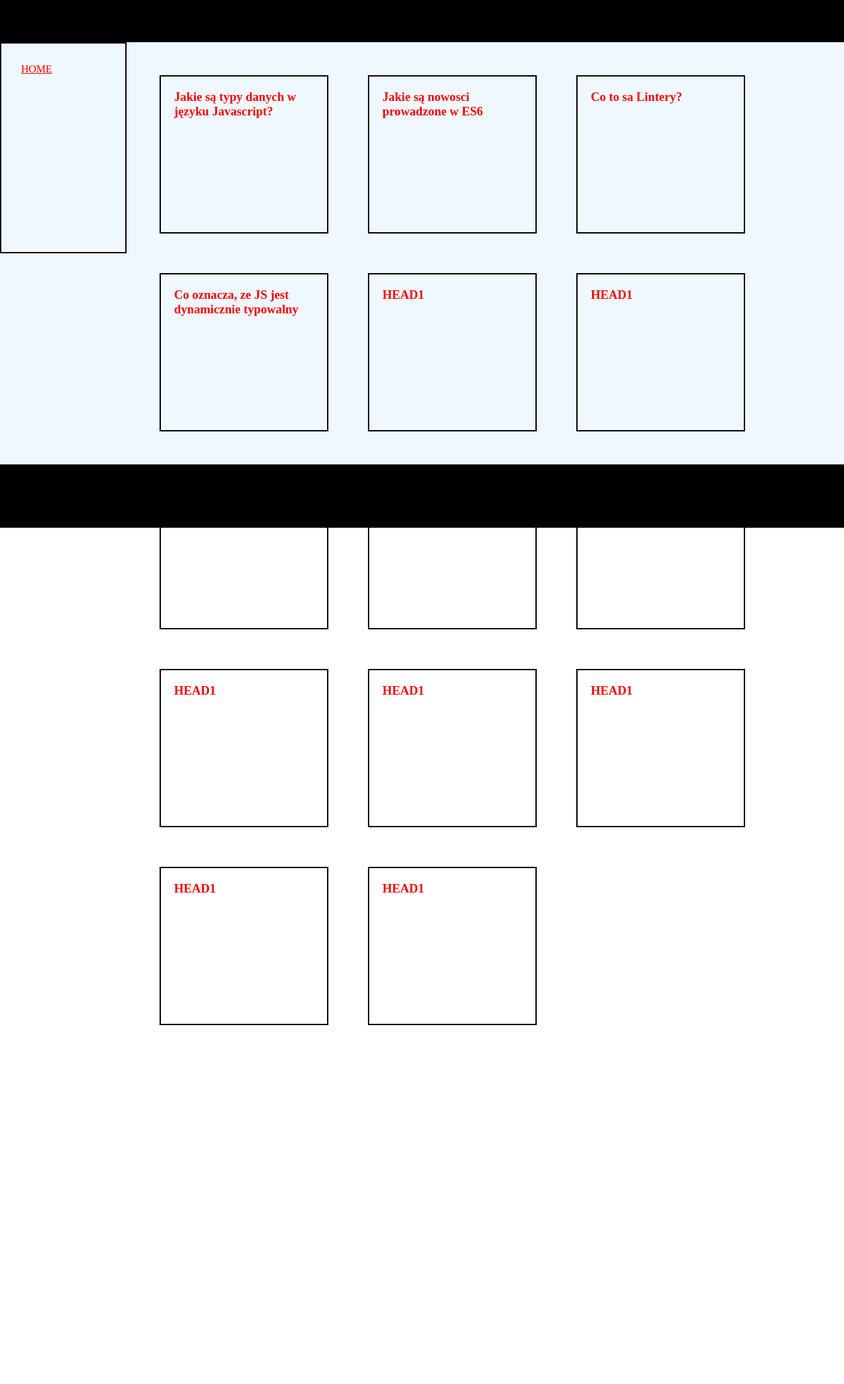
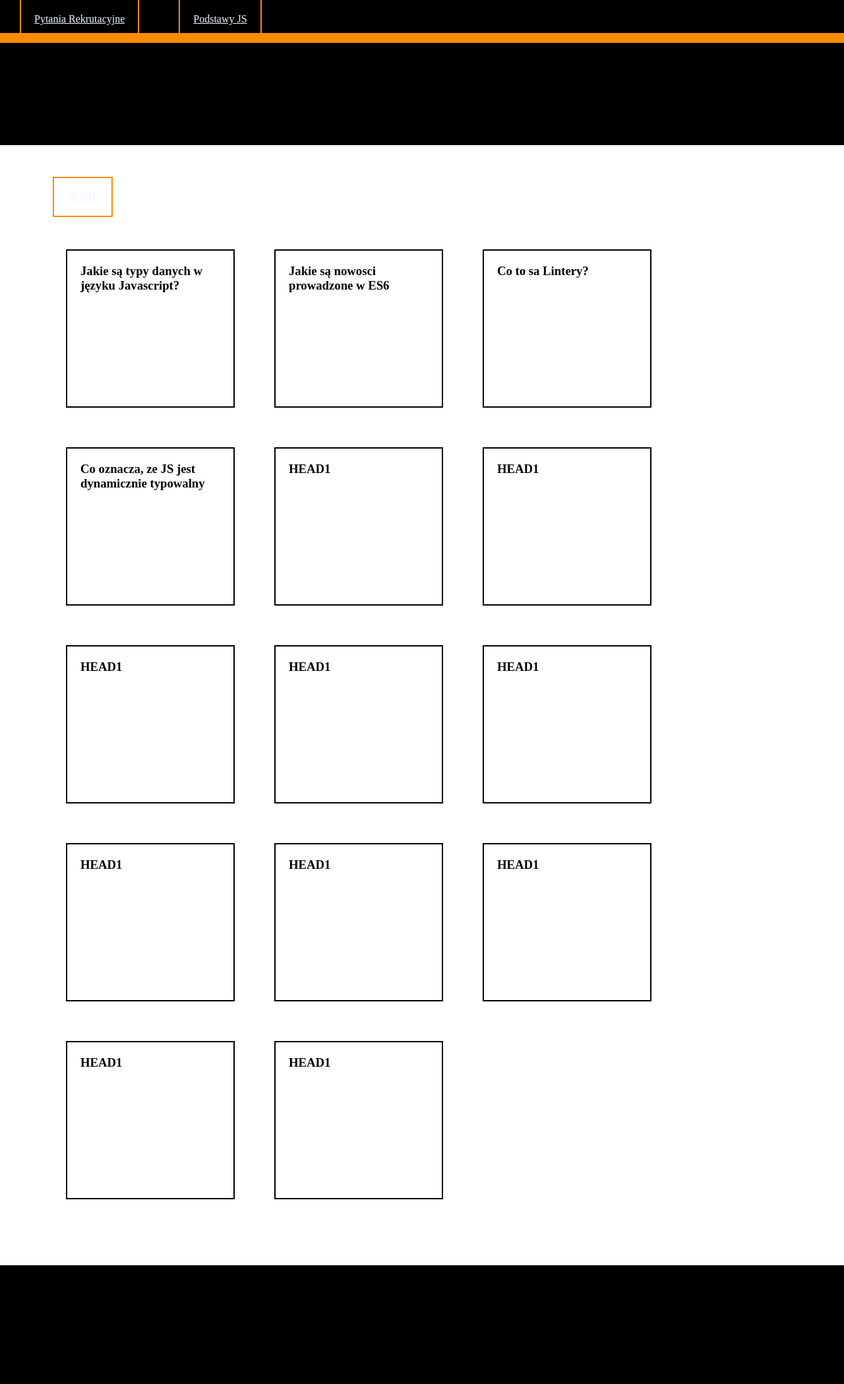
Before and after one commit to devvile/eduedu, a Django app: page /podstawy in a window 1280 px wide. Shown: the whole page at 66% size. Before the commit the page ends 1554 px from the top, so only its background shows below. Run offline with Django 3.2, Linux system fonts and the light colour scheme.

Commit message:
[UI] new look orange ribbons

```diff
--- a/eduedu/static/css/base.css
+++ b/eduedu/static/css/base.css
@@ -1,7 +1,57 @@
 * {
-  color: red;
+  padding: 0;
+  margin: 0;
+  box-sizing: border-box;
 }
 
-.content {
-  background-color: aliceblue;
+body {
+  overflow-y: hidden;
+  display: flex;
+  flex-direction: column;
+  position: relative;
 }
+
+nav {
+  height: 220px;
+  width: 100vw;
+  background-color: black;
+}
+
+.belka {
+  width: 100vw;
+  height: 15px;
+  background-color: darkorange;
+  margin: 0;
+  position: absolute;
+  left: 0;
+  top: 50px;
+}
+
+ul {
+  display: flex;
+  align-items: center;
+}
+
+li {
+  color: red;
+  padding: 20px;
+  list-style: none;
+}
+
+a {
+  margin: 20px;
+  padding: 20px;
+  color: aliceblue;
+  border: 2px solid darkorange;
+  margin: 10px;
+}
+
+main {
+  margin: 50px;
+}
+
+footer {
+  height: 180px;
+  width: 100%;
+  background-color: black;
+}
--- a/eduedu/static/css/podstawy.css
+++ b/eduedu/static/css/podstawy.css
@@ -2,11 +2,6 @@
   margin: 0;
   padding: 0;
   box-sizing: border-box;
-}
-
-.mid {
-  display: grid;
-  grid-template-areas: "navfill mejn mejn mejn mejn";
 }
 
 .hidden {
@@ -14,25 +9,11 @@
   display: none;
 }
 
-main {
+.cards {
   display: flex;
-  height: 80vh;
-  grid-area: mejn;
+  width: 100%;
   flex-wrap: wrap;
   margin: 20px;
-}
-
-nav {
-  position: fixed;
-  padding: 30px;
-  left: 0;
-  width: 15vw;
-  height: 40vh;
-  border: 2px solid black;
-}
-.navfill {
-  grid-area: navfill;
-  width: 15vw;
 }
 
 .klocek {
@@ -43,21 +24,6 @@ nav {
   border: 2px solid black;
 }
 
-footer {
-  background-color: black;
-  height: 12vh;
-  width: 100%;
-  position: fixed;
-  margin-top: 20px;
-  bottom: 0;
-}
-
-header {
-  background-color: black;
-  height: 8vh;
-  width: 100%;
-}
-
 ul {
   list-style: none;
 }
--- a/eduedu/static/js/podstawy.js
+++ b/eduedu/static/js/podstawy.js
@@ -1,7 +1,7 @@
 let main = () => {
   //Variables declaration
 
-  const mejn = document.querySelector("main");
+  const mejn = document.querySelector(".cards");
   const dataPack = {
     content: [
       {
--- a/eduedu/templates/base.html
+++ b/eduedu/templates/base.html
@@ -8,6 +8,16 @@
     {% block css%} {% endblock %}
   </head>
   <body>
-    <div class="content">{% block content %} {% endblock %}</div>
+    <nav>
+      <div class="belka">
+        <div class="orange"></div>
+      </div>
+      <ul>
+        <li><a href="{% url 'nauka' %}">Pytania Rekrutacyjne</a></li>
+        <li><a href="{% url 'podstawy' %}">Podstawy JS</a></li>
+      </ul>
+    </nav>
+    <main>{% block content %} {% endblock %}</main>
+    <footer></footer>
   </body>
 </html>
--- a/eduedu/templates/eduportal/podstawy.html
+++ b/eduedu/templates/eduportal/podstawy.html
@@ -1,19 +1,17 @@
-{% extends 'base.html' %}
-{% block title %} Podstawy JS {% endblock %}
-{% load static %}
-{% block css %} <link rel="stylesheet" href="{% static 'css/podstawy.css' %}"> {% endblock %}
+{% extends 'base.html' %} {% block title %} Podstawy JSssssssss {% endblock %}
+{% load static %} {% block css %}
+<link rel="stylesheet" href="{% static 'css/podstawy.css' %}" /> {% endblock %}
 {% block content%}
-    <header></header>
+
 <div class="mid">
   <section class="navfill"></section>
-      <nav>
+  <section>
     <ul>
       <li><a href="{% url 'index' %}">HOME</a></li>
     </ul>
-      </nav>
-      <main></main>
+  </section>
+  <section class="cards"></section>
 </div>
-    <footer></footer>
-  </body>
+
 <script src="{% static 'js/podstawy.js' %}"></script>
 {% endblock%}
```
Also changed, not shown: eduedu/static/css/nauka.css (+0 -17 lines), eduedu/templates/eduportal/home.html (+3 -12 lines). Lines whose indentation alone changed are shown as unchanged.
